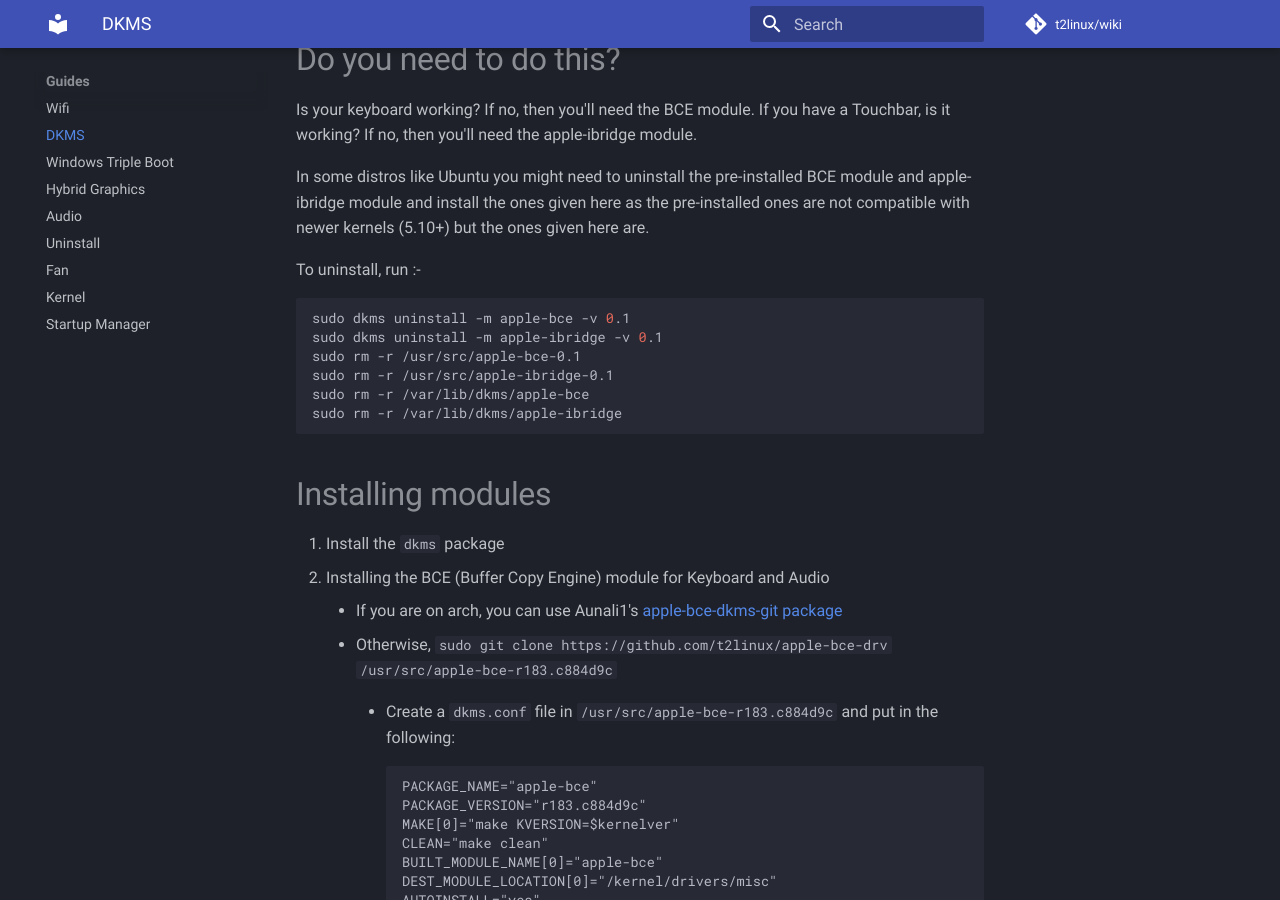
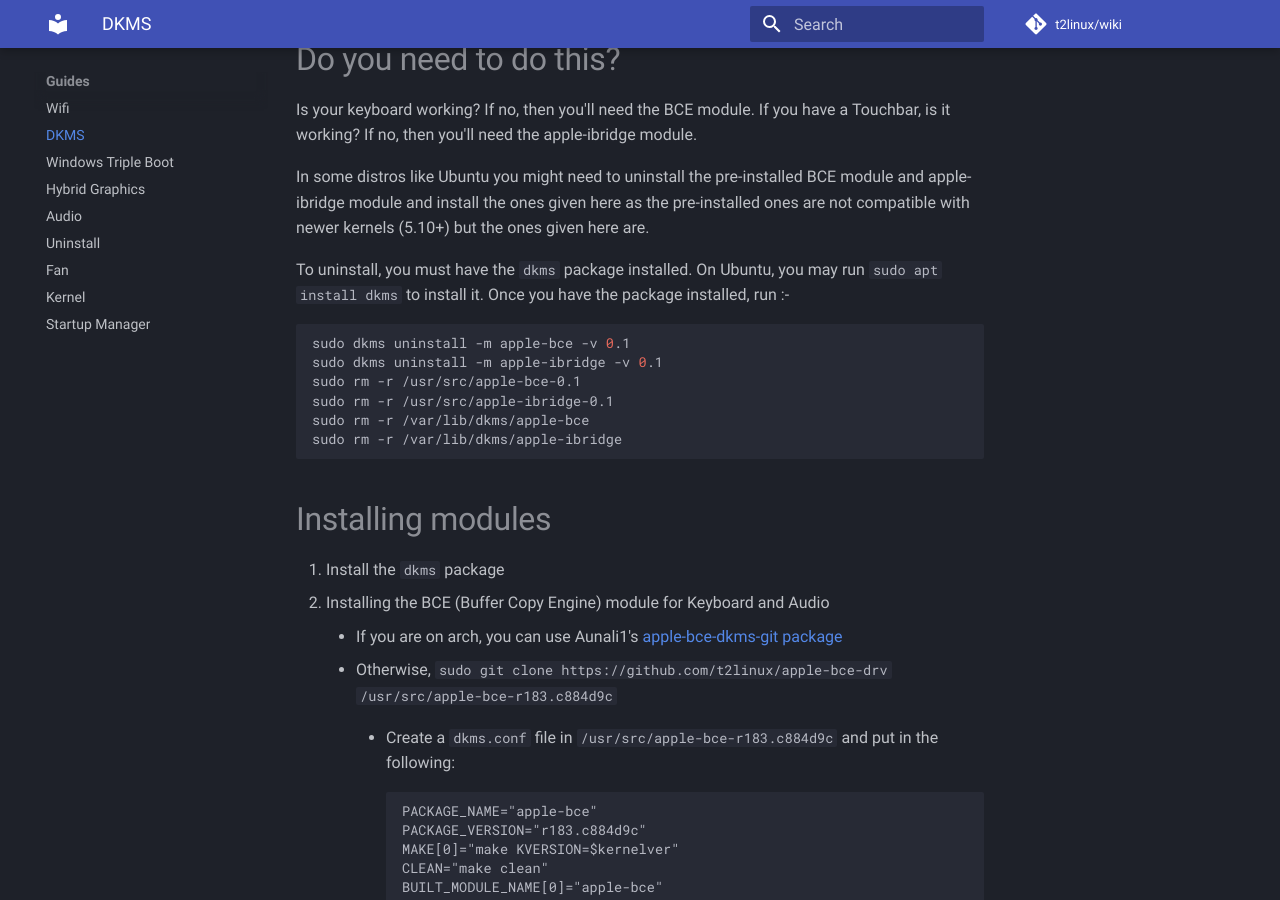
Before and after one commit to t2linux/wiki, an MkDocs documentation site: the page built from docs/guides/dkms.md, in a window 1280 px wide and 900 px high, scrolled down 342 px. Built offline with MkDocs 1.6.1 and Material for MkDocs 9.7.7, drawn with Linux system fonts in a browser that asks for light colours; comment, search, counter and statistics services are not loaded.

Commit message:
Update dkms.md

````diff
--- a/docs/guides/dkms.md
+++ b/docs/guides/dkms.md
@@ -9,7 +9,7 @@ If you have a Touchbar, is it working? If no, then you'll need the apple-ibridge
 
 In some distros like Ubuntu you might need to uninstall the pre-installed BCE module and apple-ibridge module and install the ones given here as the pre-installed ones are not compatible with newer kernels (5.10+) but the ones given here are.
 
-To uninstall, run :-
+To uninstall, you must have the `dkms` package installed. On Ubuntu, you may run `sudo apt install dkms` to install it. Once you have the package installed, run :-
 
 ```sh
 sudo dkms uninstall -m apple-bce -v 0.1
````
